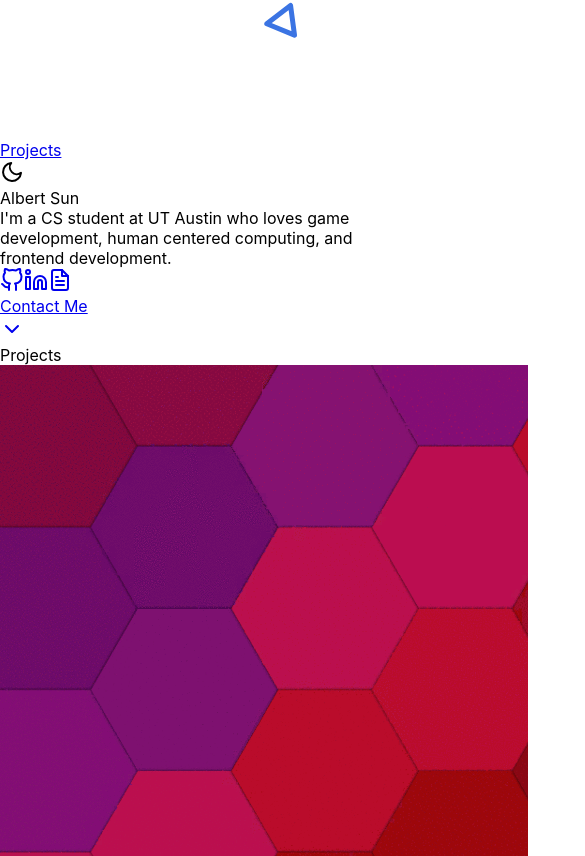
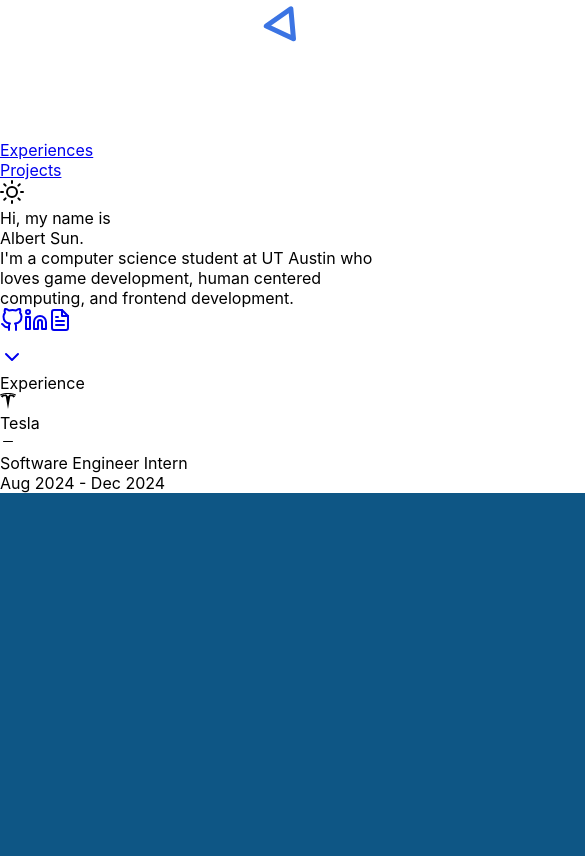
Before and after one commit to albertsun0/website2, a React (Create React App) app: page / in a window 390 px wide. Shown: the part 708-1564 px from the top of the page, 585 px wide, since content can reach past the window. Built offline with nearby package versions, Linux system fonts and the light colour scheme.

Commit message:
update landing page

```diff
--- a/package.json
+++ b/package.json
@@ -9,6 +9,7 @@
     "@testing-library/user-event": "^13.5.0",
     "react": "^17.0.2",
     "react-dom": "^17.0.2",
+    "react-icons": "^5.2.1",
     "react-scripts": "5.0.0",
     "react-spring": "^9.4.5",
     "web-vitals": "^2.1.4"
--- a/src/components/Content.js
+++ b/src/components/Content.js
@@ -1,22 +1,24 @@
-import React from 'react';
-import Nav from './sections/Nav';
-import Top from './sections/Top';
-import Showcase from './sections/Showcase';
-import Canvas from './sections/Canvas';
-
+import React from "react";
+import Nav from "./sections/Nav";
+import Top from "./sections/Top";
+import Showcase from "./sections/Showcase";
+import Canvas from "./sections/Canvas";
+import Experience from "./sections/Experience";
 function Content() {
-  return <div className = 'w-full flex flex-col selection:bg-orange-400'>
-      <div className='h-screen flex flex-col font-san w-full transition-all duration-700'>
+  return (
+    <div className="w-full flex flex-col selection:bg-orange-400">
+      <div className="h-screen flex flex-col font-san w-full transition-all duration-700">
         <Canvas></Canvas>
         <Nav></Nav>
-        <div className='pt-[10vh]'>
-          <Top>
-          </Top>
+        <div className="pt-[10vh]">
+          <Top></Top>
         </div>
       </div>
+      <Experience></Experience>
       <Showcase></Showcase>
       {/*<Contact></Contact>*/}
-  </div>
+    </div>
+  );
 }
 
 export default Content;
--- a/src/components/WideCard.js
+++ b/src/components/WideCard.js
@@ -1,35 +1,50 @@
-import React from 'react';
+import React from "react";
 
-function WideCard({project}) {
+function WideCard({ project }) {
+  const colors = ["#536dfe", "#bbdefb", "#81c784", "#ff8f00", "#fdc886"];
 
-  const colors = ['#536dfe', '#bbdefb', '#81c784', '#ff8f00', '#fdc886'];
-
-  return <div className='w-full md:w-1/4 border-2 shadow-sm rounded-md flex flex-col overflow-hidden
-      bg-white dark:bg-zinc-900 dark:border-gray-800 min-h-1/2'>
-      <img src = {project.image} className='w-full h-60 object-cover object-top'></img>
-      <div className='py-4 px-6 grow flex flex-col space-y-6'>
-        <div className='text-3xl font-bold'>
-            {project.name}
+  return (
+    <div
+      className="w-full md:w-1/4 border-2 shadow-sm rounded-sm flex flex-col overflow-hidden
+      bg-white dark:bg-zinc-900 dark:border-gray-800 min-h-1/2"
+    >
+      <img
+        src={project.image}
+        className="w-full h-60 object-cover object-top"
+      ></img>
+      <div className="py-4 px-6 grow flex flex-col space-y-6">
+        <div className="text-3xl font-bold">{project.name}</div>
+        <div className="text-lg text-gray-800 dark:text-gray-50">
+          {project.description}
         </div>
-        <div className='text-lg text-gray-800 dark:text-gray-50'>
-            {project.description}
-        </div>
-        <div className='flex flex-col underline'>
+        <div className="flex flex-col underline">
           {project.links.map((link, i) => {
-            return <a href={link} key = {i} target = {'_blank'}>{project.linkDescriptions[i]}</a>
+            return (
+              <a href={link} key={i} target={"_blank"}>
+                {project.linkDescriptions[i]}
+              </a>
+            );
           })}
         </div>
 
-        <div className='flex flex-row text-black flex-wrap'>
-          {
-            project.tags.map((tag, i) => {
-              return <div key = {i} className={`px-2 border-2 rounded-md text-md overflow-hidden mb-2 mr-2 dark:text-white`} style = {{borderColor: colors[(tag.charCodeAt(0) - 65) % colors.length]}}>{tag}</div>
-            })
-          }
+        <div className="flex flex-row text-black flex-wrap">
+          {project.tags.map((tag, i) => {
+            return (
+              <div
+                key={i}
+                className={`px-2 border rounded-sm text-md overflow-hidden mb-2 mr-2 dark:text-white`}
+                style={{
+                  borderColor: colors[(tag.charCodeAt(0) - 65) % colors.length],
+                }}
+              >
+                {tag}
+              </div>
+            );
+          })}
         </div>
-
       </div>
-  </div>;
+    </div>
+  );
 }
 
 export default WideCard;
--- a/src/components/sections/Canvas.js
+++ b/src/components/sections/Canvas.js
@@ -76,11 +76,9 @@ function Canvas() {
           triangles[i].dir = -triangles[i].dir;
         }
         triangles[i].x =
-                    triangles[i].x +
-                    triangles[i].speed * Math.cos(triangles[i].dir);
+          triangles[i].x + triangles[i].speed * Math.cos(triangles[i].dir);
         triangles[i].y =
-                    triangles[i].y +
-                    triangles[i].speed * Math.sin(triangles[i].dir);
+          triangles[i].y + triangles[i].speed * Math.sin(triangles[i].dir);
         triangles[i].rotate += 0.002;
         if (triangles[i].rotate > 3.14) {
           triangles[i].rotate = -3.14;
@@ -178,14 +176,13 @@ function Canvas() {
           mousey - window.scrollY < triangles[i].y + triangleH
         ) {
           let a = Math.floor(Math.random() * 2);
-                    if(a === 0){
+          if (a === 0) {
             triangles[i].action = "shrink";
           }
-                    if(a === 1){
+          if (a === 1) {
             triangles[i].speed = 1.5;
             triangles[i].action = "zoom";
           }
-
         }
       }
     });
@@ -207,7 +204,7 @@ function Canvas() {
     <canvas
       id="bg"
       className="m-0 overflow-hidden w-full h-full -z-10 fixed
-        dark:bg-zinc-900 bg-neutral-50 transition-all duration-700"
+        dark:bg-zinc-900 bg-neutral-50 transition-all duration-700 bg-gradient-to-t dark:from-zinc-800 dark:to-zinc-950"
     ></canvas>
   );
 }
--- a/src/components/sections/DarkModeToggle.js
+++ b/src/components/sections/DarkModeToggle.js
@@ -1,27 +1,33 @@
-import React, {useState} from 'react'
-import {ReactComponent as Light} from '../../icons/sun.svg'
-import {ReactComponent as Dark} from '../../icons/moon.svg'
-
+import React, { useState, useEffect } from "react";
+import { ReactComponent as Light } from "../../icons/sun.svg";
+import { ReactComponent as Dark } from "../../icons/moon.svg";
 
 function DarkModeToggle() {
-
-    const [theme, toggleTheme]  = useState(true)
+  const [theme, toggleTheme] = useState(true);
 
   const changetheme = () => {
-        toggleTheme(!theme)
-        const className = 'dark';
+    toggleTheme(!theme);
+    const className = "dark";
     const bodyClass = window.document.body.classList;
     theme ? bodyClass.add(className) : bodyClass.remove(className);
     console.log(theme);
-    }
+  };
+
+  useEffect(() => {
+    changetheme();
+  }, []);
 
   return (
     <div>
-             <div onClick = {changetheme} className="cursor-pointer pr-4">
-                {theme ? <Dark className = "fill-current" /> :  <Light className = "fill-current" /> }
+      <div onClick={changetheme} className="cursor-pointer pr-4">
+        {theme ? (
+          <Dark className="fill-current" />
+        ) : (
+          <Light className="fill-current" />
+        )}
       </div>
     </div>
-    )
+  );
 }
 
-export default DarkModeToggle
+export default DarkModeToggle;
--- /dev/null
+++ b/src/components/sections/Experience.js
@@ -0,0 +1,60 @@
+import React from "react";
+import { SiRoblox, SiTesla } from "react-icons/si";
+import { ReactComponent as C1Logo } from "../../assets/CapitalOne.svg";
+import { GoDash } from "react-icons/go";
+
+const experiences = [
+  {
+    company: "Tesla",
+    role: "Software Engineer Intern",
+    icon: SiTesla,
+    team: "Automation Engineering",
+    dates: "Aug 2024 - Dec 2024",
+  },
+  {
+    company: "Capital One",
+    role: "Software Engineer Intern",
+    icon: C1Logo,
+    team: "Autonomous Insights",
+    dates: "Jun 2024 - Aug 2024",
+  },
+  {
+    company: "Roblox",
+    role: "Software Engineer Intern",
+    icon: SiRoblox,
+    team: "Creator Success",
+    dates: "May 2023 - Aug 2023",
+  },
+];
+
+function Experience() {
+  return (
+    <div
+      className="w-full flex flex-col lg:px-60 space-y-4 dark:text-stone-100"
+      id="experiences"
+    >
+      <div className="text-2xl p-4 pl-0 font-bold">Experience</div>
+      <div className="flex flex-col space-y-4 md:space-y-0 dark:bg-zinc-800/90 p-4 border dark:border-gray-800 rounded-sm bg-white bg-opacity-80">
+        {experiences.map((experience, i) => {
+          return (
+            <div className="flex flex-row py-4 space-x-4  items-center">
+              <experience.icon className="w-10 h-10" />
+              <div className="flex flex-col">
+                <div className="flex flex-row items-center space-x-2">
+                  <div className="text-xl font-semibold">
+                    {experience.company}
+                  </div>
+                  <GoDash />
+                  <div>{experience.role}</div>
+                </div>
+                <div className="opacity-80 text-sm">{experience.dates}</div>
+              </div>
+            </div>
+          );
+        })}
+      </div>
+    </div>
+  );
+}
+
+export default Experience;
--- a/src/components/sections/IconList.js
+++ b/src/components/sections/IconList.js
@@ -1,19 +1,25 @@
-import React from 'react'
-import {ReactComponent as Pdf} from '../../icons/file-text.svg'
-import {ReactComponent as Github} from '../../icons/github.svg'
-import {ReactComponent as Linkedin} from '../../icons/linkedin.svg'
+import React from "react";
+import { ReactComponent as Pdf } from "../../icons/file-text.svg";
+import { ReactComponent as Github } from "../../icons/github.svg";
+import { ReactComponent as Linkedin } from "../../icons/linkedin.svg";
 function IconList() {
   return (
-    <div className='flex flex-row space-x-4 fill-orange-200'>
-    <a href="https://github.com/albertsun0" target={"_blank"}> <Github className='hover:stroke-orange-400 cursor-pointer transition-all duration-1000'></Github></a>
-    <a href = "https://www.linkedin.com/in/albertsun0" target={"_blank"}>
-      <Linkedin className='hover:stroke-orange-400 cursor-pointer transition-all duration-1000'></Linkedin>
-    </a>
-    <a href = "https://drive.google.com/file/d/1eH6FXebBsHN2iWyje1mqe71hZifxwATW/view?usp=sharing" target={"_blank"}>
-      <Pdf className='hover:stroke-orange-400 cursor-pointer transition-all duration-1000'></Pdf>
-    </a>
+    <div className="flex flex-row space-x-4 fill-orange-200">
+      <a href="https://github.com/albertsun0" target={"_blank"}>
+        {" "}
+        <Github className="hover:stroke-orange-400 cursor-pointer transition-all duration-1000 opacity-80"></Github>
+      </a>
+      <a href="https://www.linkedin.com/in/albertsun0" target={"_blank"}>
+        <Linkedin className="hover:stroke-orange-400 cursor-pointer transition-all duration-1000 opacity-80"></Linkedin>
+      </a>
+      <a
+        href="https://drive.google.com/file/d/1eH6FXebBsHN2iWyje1mqe71hZifxwATW/view?usp=sharing"
+        target={"_blank"}
+      >
+        <Pdf className="hover:stroke-orange-400 cursor-pointer transition-all duration-1000 opacity-80"></Pdf>
+      </a>
     </div>
-  )
+  );
 }
 
-export default IconList
+export default IconList;
--- a/src/components/sections/Nav.js
+++ b/src/components/sections/Nav.js
@@ -1,28 +1,32 @@
-import React, {useState} from 'react'
-import DarkModeToggle from './DarkModeToggle'
+import React, { useState } from "react";
+import DarkModeToggle from "./DarkModeToggle";
 
 function Nav() {
   //const[open, toggleOpen] = useState(false);
   return (
-        <div className='w-full dark:text-stone-100 pt-10'>
+    <div className="w-full dark:text-stone-100 pt-10">
       {/*<div className='md:hidden pl-10 text-7xl font-bold mt-10 md:pointer-events-none' onClick={() => toggleOpen(!open)}>=</div>*/}
-            <div className={`
-            flex flex-row space-y-4 pl-10 md:pr-10 pb-10 space-x-10 text-lg font-bold items-center
+      <div
+        className={`
+            flex flex-row space-y-4 pl-10 md:pr-10 pb-10 space-x-10 font-semibold items-center
             transition-all duration-700
             `}
       >
-                <div className='flex-grow'>
+        <div className="flex-grow"></div>
+        <a href="#experiences">
+          <div className="hover:text-orange-400 cursor-pointer transition-all duration-500">
+            Experiences
           </div>
-                <a href='#showcase'>
-                    <div className='hover:text-orange-400 cursor-pointer transition-all duration-500'>
+        </a>
+        <a href="#showcase">
+          <div className="hover:text-orange-400 cursor-pointer transition-all duration-500">
             Projects
           </div>
         </a>
         <DarkModeToggle></DarkModeToggle>
-
       </div>
     </div>
-  )
+  );
 }
 
-export default Nav
+export default Nav;
--- a/src/components/sections/Showcase.js
+++ b/src/components/sections/Showcase.js
@@ -1,58 +1,74 @@
-import React from 'react';
-import WideCard from '../WideCard';
-import slidebg from '../../assets/slidesbg.gif';
-import strssCal from '../../assets/stresscal.gif';
-import phutball from '../../assets/phut.gif';
-import bookshelf from '../../assets/bookshelf.png'
+import React from "react";
+import WideCard from "../WideCard";
+import slidebg from "../../assets/slidesbg.gif";
+import strssCal from "../../assets/stresscal.gif";
+import phutball from "../../assets/phut.gif";
+import bookshelf from "../../assets/bookshelf.png";
 
 const projects = [
   {
     name: "Slides Background",
     image: slidebg,
-    description: "Generate beautiful material backgrounds for Google Slides presentations. Over 1 million users!",
-    links : ['https://workspace.google.com/marketplace/app/slides_background/732310380877', 'https://slides.doshy.org/', 'https://github.com/Doshy-Org/Slides-Background'],
-    linkDescriptions : ['Available on the G Suite Marketplace', 'Website', 'Github'],
-    tags : ["Google Apps Script", "Google Cloud", "Javascript", "HTML"]
+    description:
+      "Generate beautiful material backgrounds for Google Slides presentations. Over 1 million users!",
+    links: [
+      "https://workspace.google.com/marketplace/app/slides_background/732310380877",
+      "https://slides.doshy.org/",
+      "https://github.com/Doshy-Org/Slides-Background",
+    ],
+    linkDescriptions: [
+      "Available on the G Suite Marketplace",
+      "Website",
+      "Github",
+    ],
+    tags: ["Google Apps Script", "Google Cloud", "Javascript", "HTML"],
   },
   {
     name: "Bookshelf",
     image: bookshelf,
-    description: "Create, share, and edit booklists with friends! View friends reading progress in real time.",
-    links : ['https://bookshelf-kappa-two.vercel.app/', 'https://github.com/nabil989/Bookshelf'],
-    linkDescriptions : ['Website', 'Github'],
-    tags : ["Next.js", "TailwindCSS", "MongoDB", "REST API"]
+    description:
+      "Create, share, and edit booklists with friends! View friends reading progress in real time.",
+    links: [
+      "https://bookshelf-kappa-two.vercel.app/",
+      "https://github.com/nabil989/Bookshelf",
+    ],
+    linkDescriptions: ["Website", "Github"],
+    tags: ["Next.js", "TailwindCSS", "MongoDB", "REST API"],
   },
   {
     name: "Stress Calendar",
     image: strssCal,
-    description: "A mood, stress tracking, and productivity application that records and analyzes feelings, and produces a stress based task list to help students coordinate and declutter their lives.",
-    links : ['https://github.com/Doshy-Org/flutter-StressCalendar'],
-    linkDescriptions : ['Github'],
-    tags : ["Flutter", "Dart", "APIs"]
+    description:
+      "A mood, stress tracking, and productivity application that records and analyzes feelings, and produces a stress based task list to help students coordinate and declutter their lives.",
+    links: ["https://github.com/Doshy-Org/flutter-StressCalendar"],
+    linkDescriptions: ["Github"],
+    tags: ["Flutter", "Dart", "APIs"],
   },
   {
     name: "Phutball",
     image: phutball,
-    description: "A modern take and mobile app implementation of the Philosopher's Football mathmatical and strategy board game.",
-    links : ['https://github.com/Doshy-Org/Phutball'],
-    linkDescriptions : [ 'Github'],
-    tags : ["Flutter", 'Dart']
-  }
-]
+    description:
+      "A modern take and mobile app implementation of the Philosopher's Football mathmatical and strategy board game.",
+    links: ["https://github.com/Doshy-Org/Phutball"],
+    linkDescriptions: ["Github"],
+    tags: ["Flutter", "Dart"],
+  },
+];
 
 function Showcase() {
-  return <div className='w-full flex flex-col p-10 lg:px-48 space-y-10 dark:text-stone-100' id = "showcase">
-      <div className='text-4xl p-4 pl-0 font-bold'>
-        Projects
+  return (
+    <div
+      className="w-full flex flex-col p-10 lg:px-48 space-y-4 dark:text-stone-100"
+      id="showcase"
+    >
+      <div className="text-4xl p-4 pl-0 font-bold">Projects</div>
+      <div className="flex flex-col md:flex-row md:space-x-4 space-y-4 md:space-y-0">
+        {projects.map((project, i) => {
+          return <WideCard key={i} project={project}></WideCard>;
+        })}
       </div>
-      <div className='flex flex-col md:flex-row md:space-x-4 space-y-4 md:space-y-0'>
-        {projects.map((project, i) => {
-          return <WideCard key={i} project = {project}></WideCard>
-        })
-        }
-      </div>
-
-  </div>
+    </div>
+  );
 }
 
 export default Showcase;
--- a/src/components/sections/Top.js
+++ b/src/components/sections/Top.js
@@ -1,50 +1,55 @@
-import React from 'react';
-import IconList from './IconList';
-import { useSpring, animated, config} from 'react-spring'
-import {ReactComponent as DownArrow} from '../../icons/down.svg'
+import React from "react";
+import IconList from "./IconList";
+import { useSpring, animated, config } from "react-spring";
+import { ReactComponent as DownArrow } from "../../icons/down.svg";
 
 function Top() {
   const anim2 = useSpring({
-      config:{config:config.slow},
-      from: {opacity:0, marginTop:20},
+    config: { config: config.slow },
+    from: { opacity: 0, marginTop: 20 },
     to: {
-          opacity:1,
-          marginTop:0,
+      opacity: 1,
+      marginTop: 0,
     },
     delay: 100,
-    })
+  });
   return (
-      <animated.div className=' dark:text-stone-100 transition-all duration-700 lg:px-48 px-10' style = {anim2}>
-        <div className = 'w-full flex flex-col space-y-10'>
-          <div className='flex flex-row items-baseline'>
-            <div className='text-7xl font-bold text-gray-800 dark:text-white'>
-              Albert Sun
+    <animated.div
+      className=" dark:text-stone-100 transition-all duration-700 lg:px-60 px-10"
+      style={anim2}
+    >
+      <div className="w-full flex flex-col space-y-6">
+        <div className="flex flex-col items-baseline">
+          <div className="mb-4 dark:text-orange-400 font-semibold text-orange-400">
+            Hi, my name is
+          </div>
+          <div className="text-6xl font-bold text-gray-800 dark:text-white opacity-90">
+            Albert Sun.
           </div>
         </div>
 
-          <div className='text-2xl md:w-1/2'>
-          I'm a CS student at UT Austin who loves game development, human centered computing, and frontend development.
+        <div className="text-xl md:w-1/2 opacity-80">
+          I'm a computer science student at UT Austin who loves game
+          development, human centered computing, and frontend development.
         </div>
-          <div className='flex flex-row items-center space-x-4 sm:w-full'>
+        <div className="flex flex-row items-center space-x-4 sm:w-full">
           <IconList></IconList>
-            <div className='relative inline-block text-xl font-bold border-orange-400 border-2 p-2 text-center px-4
+          {/* <div className='relative inline-block text-xl font-bold border-orange-400 border-2 p-2 text-center px-4
                         before:block before:absolute before:bg-gradient-to-br before:from-orange-100
                         before:to-orange-300 before:w-full before:h-full before:top-0 before:-left-40
                         hover:before:left-0 before:transition-all before:ease-in-out before:duration-700 before:-z-10
                         cursor-pointer rounded overflow-hidden dark:hover:text-black transition-colors'>
               <a href='mailto:albertsun0@utexas.edu'>Contact Me</a>
+            </div> */}
+        </div>
+        <div>
+          <a href="#showcase" className="w-24">
+            <DownArrow className="arrowAnimate"></DownArrow>
+          </a>
         </div>
       </div>
-          <div>
-             <a href='#showcase' className ="w-24">
-              <DownArrow className = "arrowAnimate"></DownArrow>
-            </a>
-          </div>
-
-
-        </div>
     </animated.div>
-    )
+  );
 }
 
 export default Top;
```
Also changed, not shown: src/App.css (+11 -5 lines), src/assets/CapitalOne.svg (added), 1 other file (tests, documents, lock files or other folders). Lines whose indentation alone changed are shown as unchanged.
